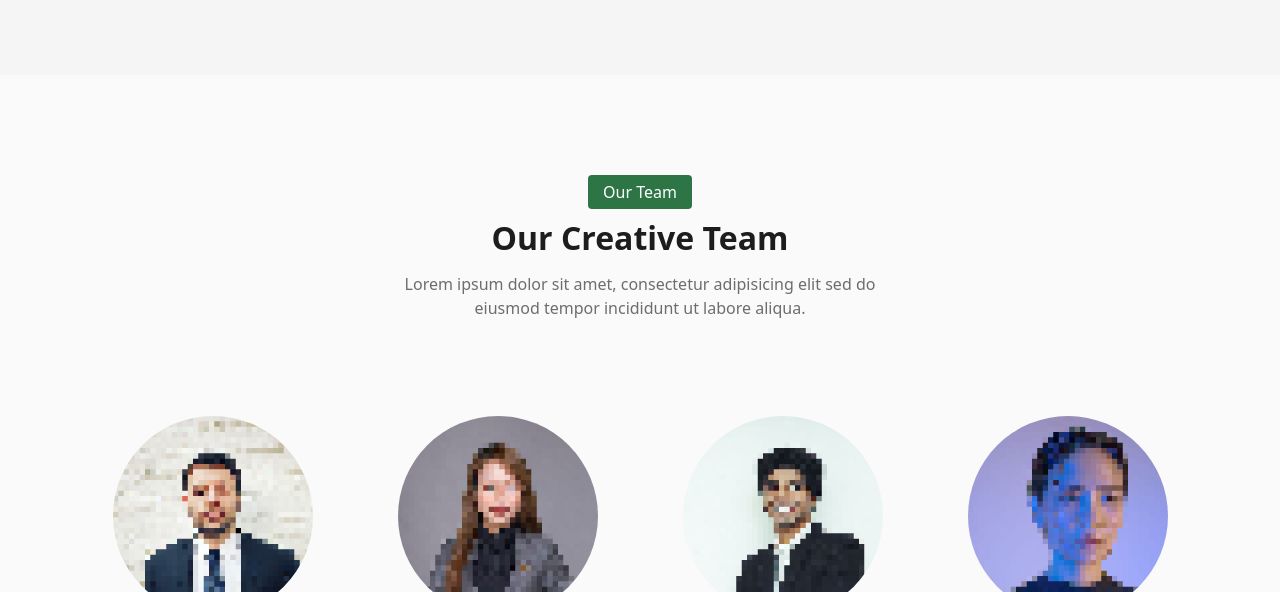
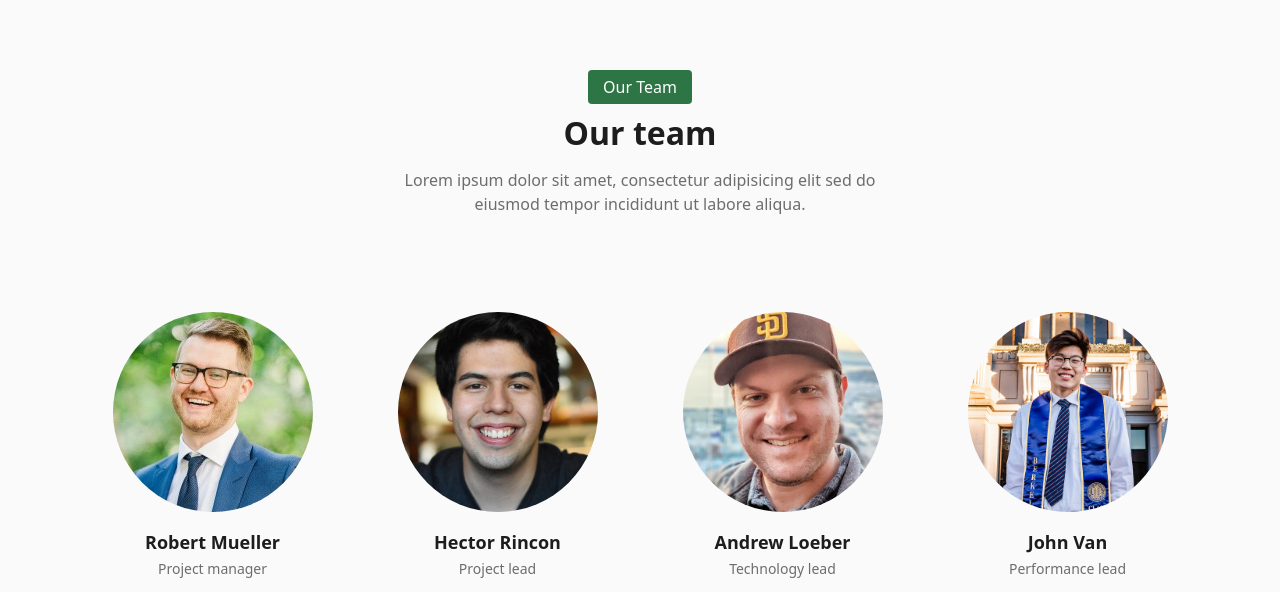
Before and after one commit to hecerinc/dbt-llm, a website built with Parcel: page index.html in a window 1280 px wide. Shown: the part 6230-6822 px from the top of the page. Built offline with nearby package versions, Linux system fonts and the light colour scheme.

Commit message:
Add changes

```diff
--- a/index.html
+++ b/index.html
@@ -83,7 +83,7 @@
 									Ipsum has been the industry's standard dummy text ever since.
 								</p>
 								<div class="button light-rounded-buttons">
-									<a href="#" class="btn primary-btn">Get started</a>
+									<a href="https://berkeley-dbt.azurewebsites.net/" target="_blank" rel="noopener noreferer" class="btn primary-btn">Get started</a>
 								</div>
 							</div>
 						</div>
@@ -346,7 +346,7 @@
 					<div class="col-12">
 						<div class="content">
 							<span>Our Team</span>
-							<h2 class="fw-bold">Our Creative Team</h2>
+							<h2 class="fw-bold">Our team</h2>
 							<p>
 								Lorem ipsum dolor sit amet, consectetur adipisicing elit sed do eiusmod tempor
 								incididunt ut labore aliqua.
@@ -421,14 +421,14 @@ C68.8,31.2,70,32.5,70,34.1L70,34.1z"
 								</svg>
 							</span>
 							<div class="image">
-								<img src="assets/images/team/team-1.jpg" alt="#" />
+								<img src="assets/images/team/rob.jpg" alt="Rob Mueller" />
 							</div>
 						</div>
 
 						<div class="info-head">
 							<div class="info-box">
-								<h4 class="name">Dahlia Moore</h4>
-								<span class="designation">Senior Manager</span>
+								<h4 class="name">Robert Mueller</h4>
+								<span class="designation">Project manager</span>
 							</div>
 
 							<div class="social-links">
@@ -519,14 +519,14 @@ C68.8,31.2,70,32.5,70,34.1L70,34.1z"
 								</svg>
 							</span>
 							<div class="image">
-								<img src="assets/images/team/team-2.jpg" alt="#" />
+								<img src="assets/images/team/hector.jpg" alt="#" />
 							</div>
 						</div>
 
 						<div class="info-head">
 							<div class="info-box">
-								<h4 class="name">Jhone digo</h4>
-								<span class="designation">App Developer</span>
+								<h4 class="name">Hector Rincon</h4>
+								<span class="designation">Project lead</span>
 							</div>
 
 							<div class="social-links">
@@ -617,14 +617,14 @@ C68.8,31.2,70,32.5,70,34.1L70,34.1z"
 								</svg>
 							</span>
 							<div class="image">
-								<img src="assets/images/team/team-3.jpg" alt="#" />
+								<img src="assets/images/team/andrew.jpg" alt="#" />
 							</div>
 						</div>
 
 						<div class="info-head">
 							<div class="info-box">
-								<h4 class="name">Zara tingo</h4>
-								<span class="designation">Web Developer</span>
+								<h4 class="name">Andrew Loeber</h4>
+								<span class="designation">Technology lead</span>
 							</div>
 
 							<div class="social-links">
@@ -715,14 +715,14 @@ C68.8,31.2,70,32.5,70,34.1L70,34.1z"
 								</svg>
 							</span>
 							<div class="image">
-								<img src="assets/images/team/team-4.jpg" alt="#" />
+								<img src="assets/images/team/john.jpg" alt="#" />
 							</div>
 						</div>
 
 						<div class="info-head">
 							<div class="info-box">
-								<h4 class="name">David Zone</h4>
-								<span class="designation">SEO Expert</span>
+								<h4 class="name">John Van</h4>
+								<span class="designation">Performance lead</span>
 							</div>
 
 							<div class="social-links">
```
Also changed, not shown: assets/images/header/app-overview.png, assets/images/team/andrew.jpg (added), assets/images/team/hector.jpg (added), assets/images/team/john.jpg (added), assets/images/team/rob.jpg (added).
